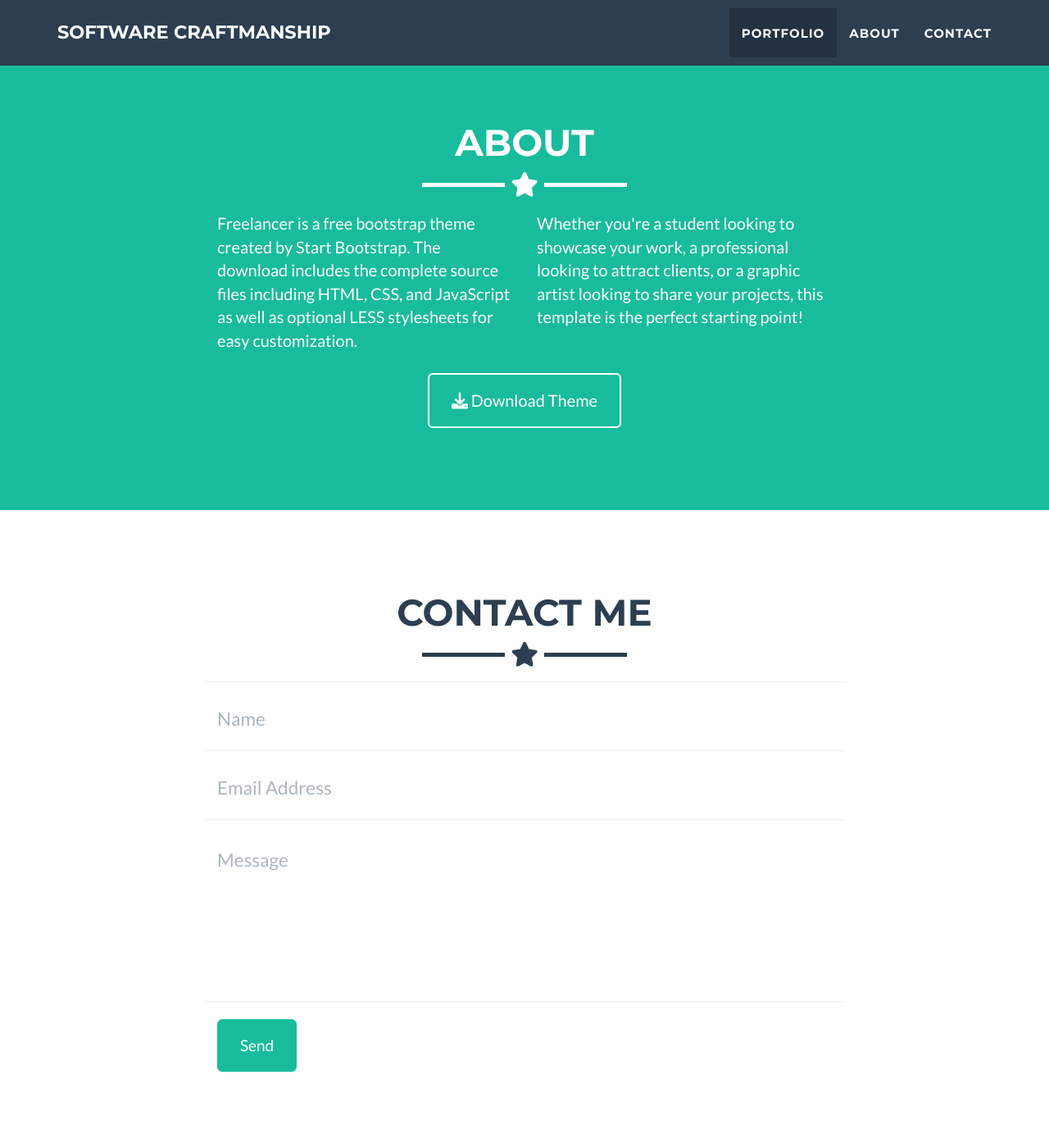
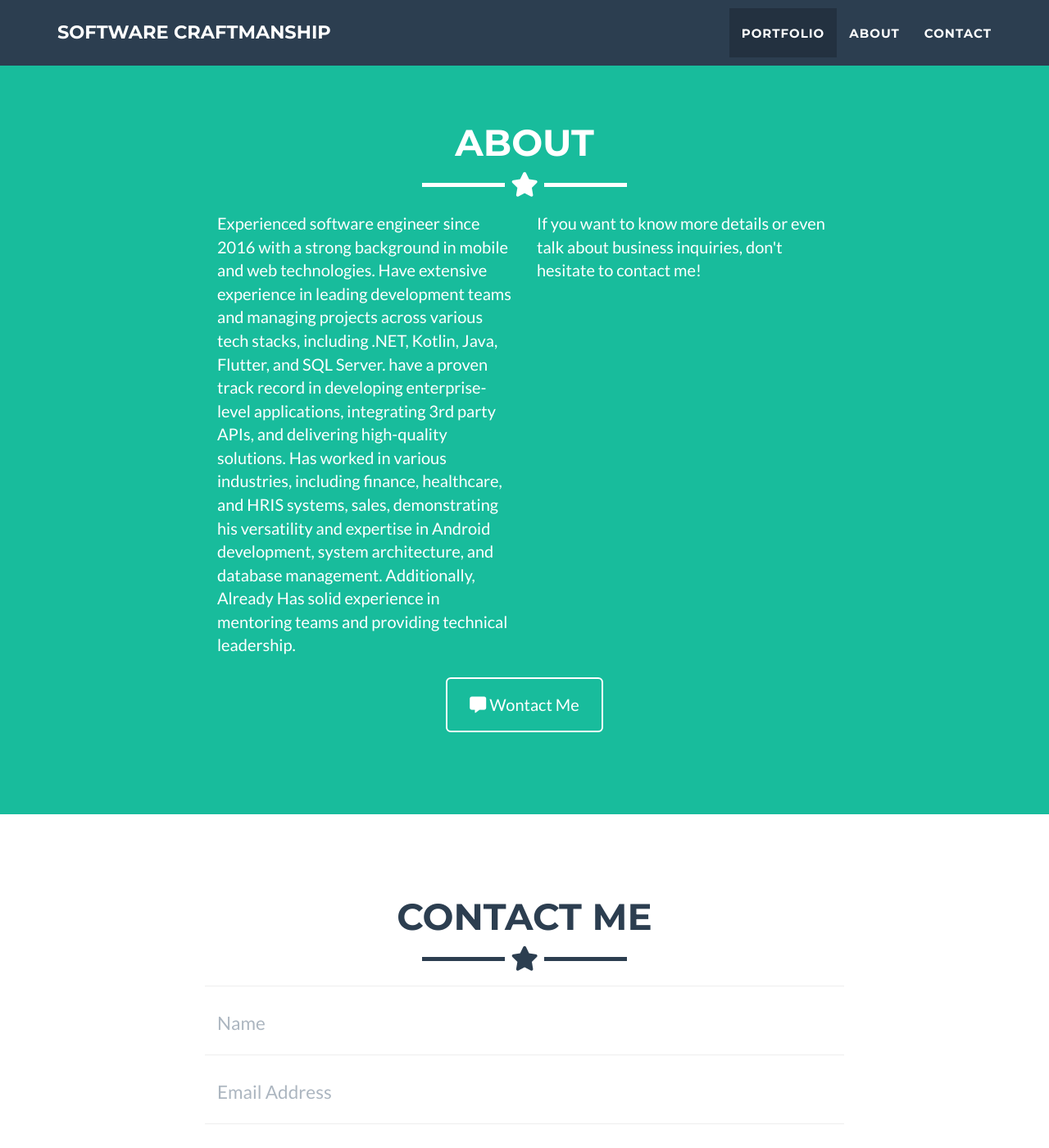
Before and after one commit to samseptiano/samseptiano.github.io, a Jekyll site: the page built from _posts/2014-07-18-project-1.markdown, in a window 1280 px wide and 1400 px high, scrolled down 1623 px. Shown: the whole window at 82% size. Built offline with Jekyll 4.4.1, drawn with Linux system fonts in a browser that asks for light colours.

Commit message:
Update about.html

```diff
--- a/_includes/about.html
+++ b/_includes/about.html
@@ -9,17 +9,14 @@
     </div>
     <div class="row">
       <div class="col-lg-4 col-lg-offset-2">
-        <p>Freelancer is a free bootstrap theme created by Start Bootstrap. The download includes the complete
-          source files including HTML, CSS, and JavaScript as well as optional LESS stylesheets for easy
-          customization.</p>
+        <p>Experienced software engineer since 2016 with a strong background in mobile and web technologies.  Have extensive experience in leading development teams and managing projects across various tech stacks, including .NET, Kotlin, Java, Flutter, and SQL Server. have a proven track record in developing enterprise-level applications, integrating 3rd party APIs, and delivering high-quality solutions. Has worked in various industries, including finance, healthcare, and HRIS systems, sales, demonstrating his versatility and expertise in Android development, system architecture, and database management. Additionally, Already Has solid experience in mentoring teams and providing technical leadership.</p>
       </div>
       <div class="col-lg-4">
-        <p>Whether you're a student looking to showcase your work, a professional looking to attract clients, or
-          a graphic artist looking to share your projects, this template is the perfect starting point! </p>
+        <p>If you want to know more details or even talk about business inquiries, don't hesitate to contact me! </p>
       </div>
       <div class="col-lg-8 col-lg-offset-2 text-center">
-        <a href="https://github.com/jeromelachaud/freelancer-theme" class="btn btn-lg btn-outline">
-          <i class="fa fa-download"></i> Download Theme
+        <a href="https://wa.me/6283871979960" class="btn btn-lg btn-outline">
+          <i class="fa fa-message"></i> Wontact Me
         </a>
       </div>
     </div>
```
